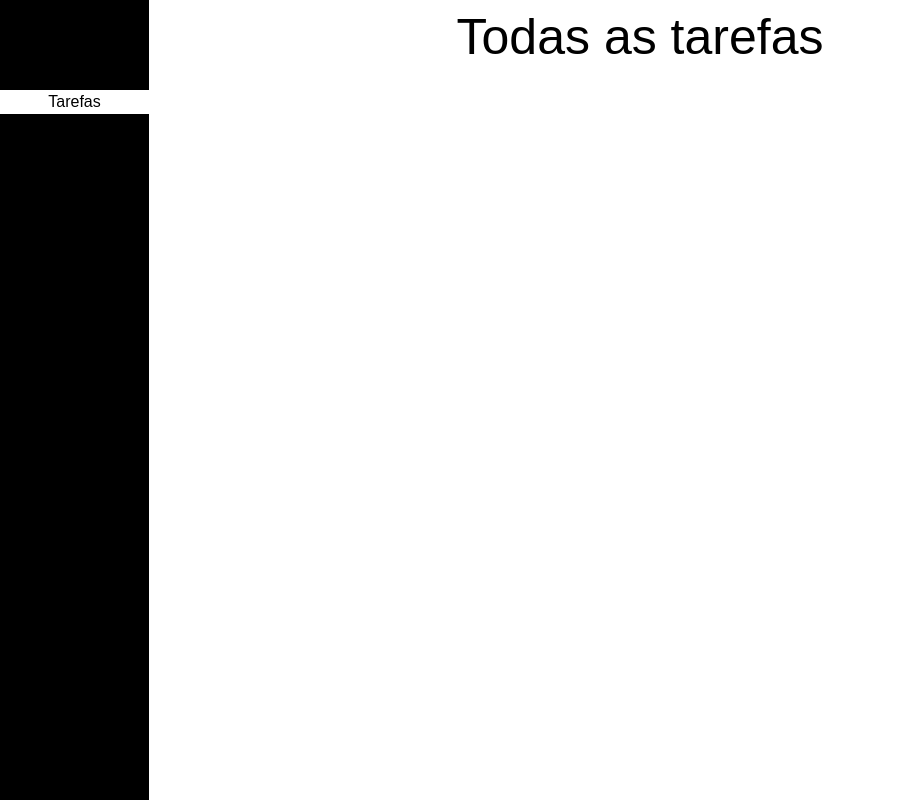
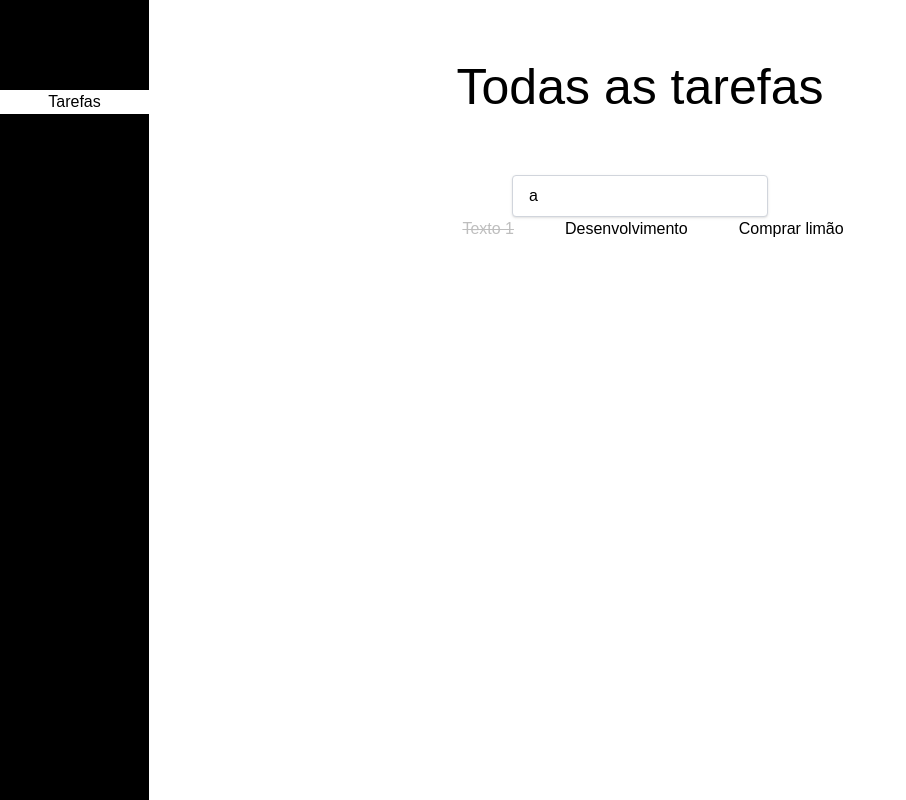
Before and after one commit to guilhermepk/APS-2-WEB-3, a Next.js app in the folder frontend/: page /tasks in a window 1280 px wide. Shown: the whole page, without its empty margins (0-906 px from the left). Built offline with nearby package versions, Linux system fonts and the light colour scheme.

Commit message:
ajustes no front

```diff
--- /dev/null
+++ b/frontend/src/apis/backend/tasks/fake-find-all-tasks-response.json
@@ -0,0 +1,26 @@
+[
+  {
+    "id": 3,
+    "description": "Texto 1",
+    "completed": true,
+    "project": {
+      "name": "TCC"
+    }
+  },
+  {
+    "id": 2,
+    "description": "Desenvolvimento",
+    "completed": false,
+    "project": {
+      "name": "TCC"
+    }
+  },
+  {
+    "id": 1,
+    "description": "Comprar limão",
+    "completed": false,
+    "project": {
+      "name": "Torta de limão"
+    }
+  }
+]
--- /dev/null
+++ b/frontend/src/apis/backend/tasks/find-all-tasks.ts
@@ -0,0 +1,9 @@
+import { sleep } from "@/common/functions/sleep";
+import { FindAllTasksResponseDto } from "./models/dtos/find-all-tasks-response.dto";
+import fakeFindAllTasksResponse from './fake-find-all-tasks-response.json';
+
+export default async function findAllTasks(): Promise<FindAllTasksResponseDto> {
+    await sleep(1000 * 1);
+
+    return fakeFindAllTasksResponse;
+}
--- /dev/null
+++ b/frontend/src/apis/backend/tasks/models/dtos/find-all-tasks-response.dto.ts
@@ -0,0 +1,9 @@
+export type FindAllTasksResponseDto = Array<{
+    id: number,
+    description: string,
+    completed: boolean,
+    project: {
+        id: number,
+        name: string
+    }
+}>
--- a/frontend/src/app/page.tsx
+++ b/frontend/src/app/page.tsx
@@ -11,7 +11,7 @@ export default function Home() {
     `}>
       <h1 className="mt-[50px] mb-[100px]"> Projetos </h1>
 
-      <Suspense fallback={<p>Carregando...</p>}>
+      <Suspense fallback={<p> Carregando... </p>}>
         <ProjectsList projects={projects} />
       </Suspense>
     </div>
--- a/frontend/src/app/project/[id]/page.tsx
+++ b/frontend/src/app/project/[id]/page.tsx
@@ -37,7 +37,7 @@ export default function ProjectPage() {
 
             <div className="flex itens-center justify-center flex-wrap gap-[25px]">
                 {project.tasks?.length > 0 ? project.tasks.map((task, index) => (
-                    <TaskCard key={index} description={task.description} completed={task.completed} />
+                    <TaskCard key={index} task={task} />
                 )) : (
                     <p className="text-center opacity-50"><i> Nenhuma tarefa </i></p>
                 )}
--- a/frontend/src/app/tasks/page.tsx
+++ b/frontend/src/app/tasks/page.tsx
@@ -1,9 +1,36 @@
+import findAllTasks from "@/apis/backend/tasks/find-all-tasks";
+import CustomSelect from "@/components/customSelect";
+import TaskList from "@/components/TaskList";
+import { Suspense } from "react";
+
 export default function TasksPage() {
+    const tasks = findAllTasks();
+
+    const options = [
+        { value: 'opcao1', label: 'Opção 1' },
+        { value: 'opcao2', label: 'Opção 2' },
+        { value: 'opcao3', label: 'Opção 3' },
+    ];
+
     return (
         <div
-            className={`flex items-center justify-center`}
+            className={`flex items-center justify-center flex-col`}
         >
-            <h1> Todas as tarefas </h1>
+            <h1 className="my-[50px]"> Todas as tarefas </h1>
+
+            <CustomSelect
+                options={[
+                    { value: null, label: 'Visualizar todas' },
+                    { value: true, label: 'Somente concluídas' },
+                    { value: false, label: 'Somente pendentes' },
+                ]}
+                value="a"
+                onChange={() => { }}
+            />
+
+            <Suspense fallback={<p> Carregando... </p>}>
+                <TaskList tasks={tasks} />
+            </Suspense>
         </div>
     );
 }
--- a/frontend/src/components/TaskCard.tsx
+++ b/frontend/src/components/TaskCard.tsx
@@ -1,17 +1,19 @@
 interface TaskCardProps {
-    description: string;
-    completed: boolean;
+    task: {
+        description: string,
+        completed: boolean
+    }
 }
 
-export default function TaskCard({ description, completed }: TaskCardProps) {
+export default function TaskCard({ task }: TaskCardProps) {
     return (
         <div className="flex gap-2 items-center">
-            <img src={completed ? '/checkbox_signed.svg' : '/checkbox.svg'} alt="" />
-            <p className={`${completed ? 'opacity-25' : 'opacity-100'}`}>
-                {completed ? (
-                    <s> {description} </s>
+            <img src={task.completed ? '/checkbox_signed.svg' : '/checkbox.svg'} alt="" />
+            <p className={`${task.completed ? 'opacity-25' : 'opacity-100'}`}>
+                {task.completed ? (
+                    <s> {task.description} </s>
                 ) : (
-                    <> {description} </>
+                    <> {task.description} </>
                 )}
             </p>
         </div>
--- /dev/null
+++ b/frontend/src/components/TaskList.tsx
@@ -0,0 +1,23 @@
+'use-client'
+
+import { FindAllTasksResponseDto } from "@/apis/backend/tasks/models/dtos/find-all-tasks-response.dto"
+import { use } from "react";
+import TaskCard from "./TaskCard";
+
+interface TaskListProps {
+    tasks: Promise<FindAllTasksResponseDto>
+}
+
+export default function TaskList({
+    tasks
+}: TaskListProps) {
+    const loadedTasks = use(tasks);
+
+    return (
+        <div className="flex items-center justify-center gap-[25px]">
+            {loadedTasks.map((task, index) => (
+                <TaskCard key={index} task={task} />
+            ))}
+        </div>
+    );
+}
--- /dev/null
+++ b/frontend/src/components/customSelect.tsx
@@ -0,0 +1,48 @@
+'use client';
+
+import { useState } from 'react';
+
+interface CustomSelectProps<T = any> {
+    options: Array<{
+        value: T,
+        label: string
+    }>,
+    value: string,
+    onChange: (newValue: T) => void
+}
+
+export default function CustomSelect({
+    options, onChange, value
+}: CustomSelectProps) {
+    const [selected, setSelected] = useState(options[0]);
+    const [open, setOpen] = useState(false);
+
+    return (
+        <div className="relative w-64">
+            <button
+                className="w-full bg-white border border-gray-300 rounded px-4 py-2 text-left shadow-sm focus:outline-none cursor-pointer"
+                onClick={() => setOpen(!open)}
+            >
+                {value}
+            </button>
+
+            {open && (
+                <ul className="absolute z-10 mt-1 w-full bg-white border border-gray-300 rounded shadow-lg">
+                    {options.map((option) => (
+                        <li
+                            key={option.value}
+                            onClick={() => {
+                                setSelected(option);
+                                setOpen(false);
+                            }}
+                            className={`px-4 py-2 cursor-pointer hover:bg-gray-100 ${selected.value === option.value ? 'bg-gray-100 font-medium' : ''
+                                }`}
+                        >
+                            {option.label}
+                        </li>
+                    ))}
+                </ul>
+            )}
+        </div>
+    );
+}
```
